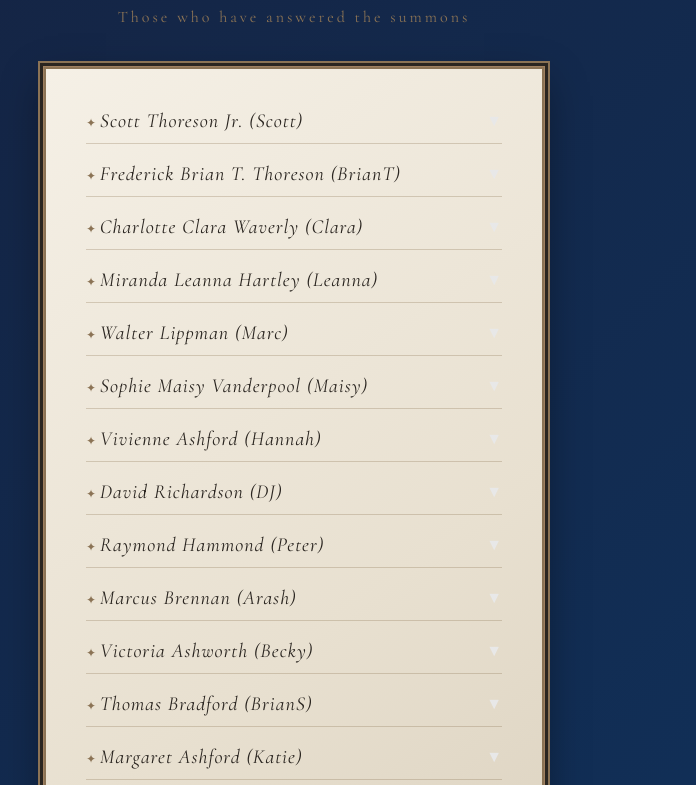
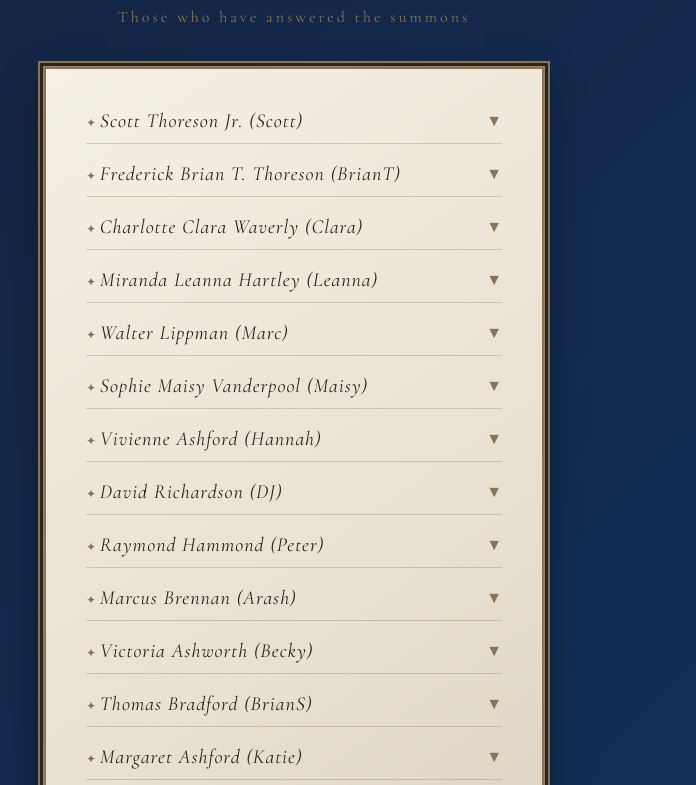
Before and after one commit to thoresonws-pixel/Thoreson_Estate_Dinner, a plain HTML site: page authenticated-dashboard.html in a window 1280 px wide. Shown: the part 3289-4074 px from the top of the page, without its empty margins (346-1042 px from the left). Drawn offline with nearby package versions, Linux system fonts and the light colour scheme; a web font is replaced by a local one.

Commit message:
Clean up guest dropdown styling to match invitation card aesthetic

```diff
--- a/authenticated-dashboard.html
+++ b/authenticated-dashboard.html
@@ -1120,10 +1120,10 @@
                                 <span class="guest-bullet">✦</span>
                                 <span class="guest-name">${character.name} (${character.irlName})</span>
                             </div>
-                            <span class="guest-toggle" style="transition: transform 0.3s;">▼</span>
+                            <span class="guest-toggle" style="transition: transform 0.3s; color: #8b7355;">▼</span>
                         </div>
-                        <div class="guest-info" style="display: none; margin-top: 15px; padding: 15px; background: rgba(0,0,0,0.2); border-left: 2px solid #c9a227; border-radius: 3px;">
-                            <div style="font-size: 14px; color: #e8e8e8; line-height: 1.6;">${character.publicDesc}</div>
+                        <div class="guest-info" style="display: none; margin-top: 12px; padding-top: 12px; border-top: 1px solid #d4c9b5;">
+                            <div style="font-size: 14px; color: #5a5340; line-height: 1.6; font-style: italic;">${character.publicDesc}</div>
                         </div>
                     </div>
                 `)
```
Also changed, not shown: index.html (+3 -3 lines).
